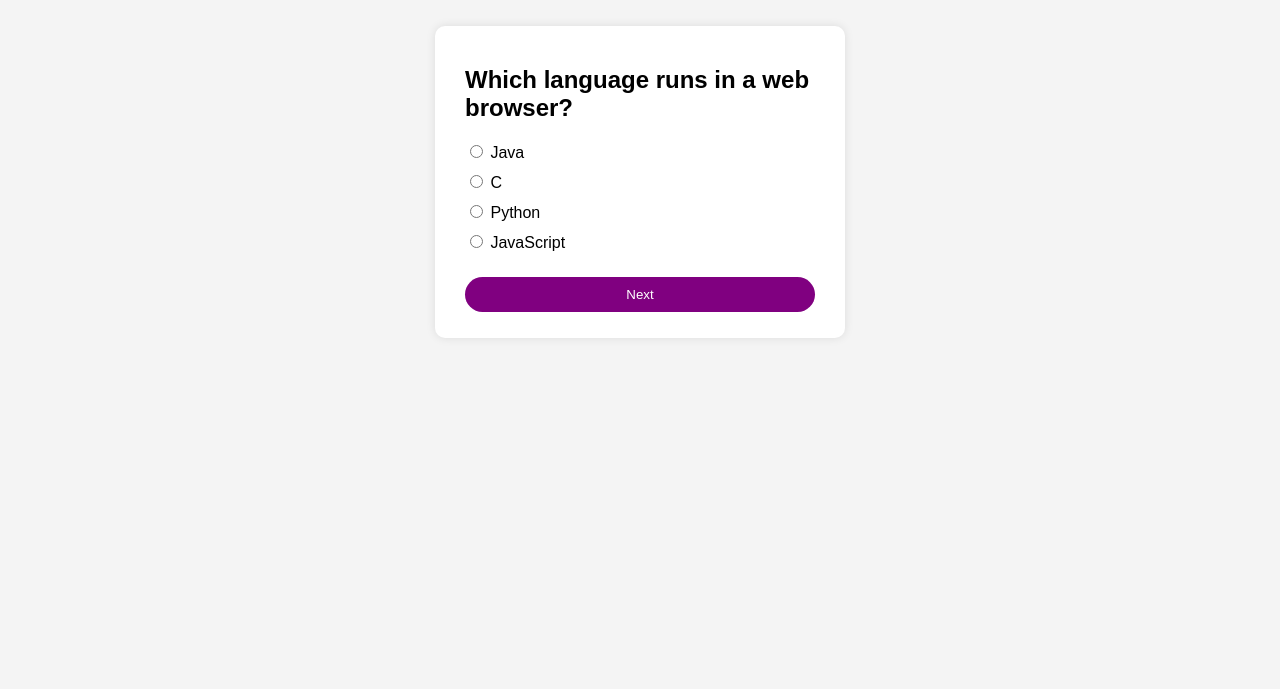
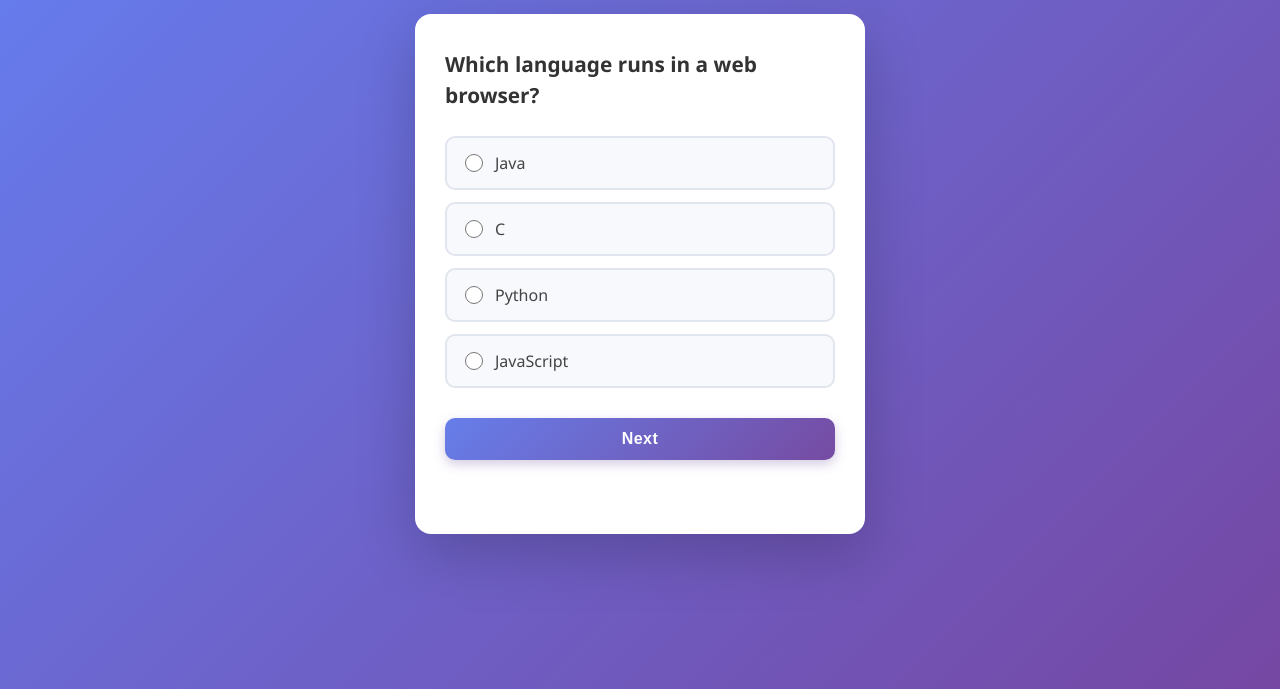
Before and after one commit to Praise18100/ngit_frontend_week_11, a plain HTML site: page index.html in a window 1280 px wide. Shown: the part 111-800 px from the top of the page. Drawn offline with Linux system fonts and the light colour scheme.

Commit message:
improved styling

```diff
--- a/style.css
+++ b/style.css
@@ -1,51 +1,162 @@
+* {
+  margin: 0;
+  padding: 0;
+  box-sizing: border-box;
+}
+
 body {
-  font-family: Arial, sans-serif;
-  background: #f4f4f4;
-  margin-top: 50px;
-  gap: 20px;
+  font-family: 'Segoe UI', sans-serif;
+  background: linear-gradient(135deg, #657ef0 0%, #7547a3 100%);
+  min-height: 100vh;
+  padding: 40px 20px;
+  display: flex;
+  flex-direction: column;
+  align-items: center;
 }
+
+.haeder-container {
+  text-align: center;
+  margin-bottom: 30px;
+}
+
 h1 {
-  margin-bottom: 20px;
-  display: flex;
-  justify-content: center;
+  color: #ffffff;
+  font-size: 2.5rem;
+  font-weight: 700;
+  letter-spacing: 1px;
+  text-shadow: 0 2px 4px rgba(0, 0, 0, 0.2);
 }
+
 #quiz {
   display: flex;
   justify-content: center;
-  margin-top: 50px;
+  width: 100%;
 }
-.quiz-container {
-  background: #fff;
-padding: 20px 30px 10px 30px;
-  width: 350px;
-  border-radius: 10px;
-  box-shadow: 0 0 10px rgba(0, 0, 0, 0.1);
+
+.quiz-container,
+#result {
+  background: #ffffff;
+  padding: 35px 30px;
+  width: 100%;
+  max-width: 450px;
+  border-radius: 16px;
+  box-shadow: 0 20px 60px rgba(0, 0, 0, 0.2);
+}
+
+#question,
+#scoreText {
+  color: #333;
+  font-size: 1.3rem;
+  margin-bottom: 25px;
+  line-height: 1.5;
+  font-weight: 600;
+}
+
+.options {
+  display: flex;
+  flex-direction: column;
+  gap: 12px;
+  margin-bottom: 20px;
 }
 
 .options label {
-  display: block;
-  margin: 10px 0;
+  display: flex;
+  align-items: center;
+  padding: 14px 18px;
+  background: #f8f9fc;
+  border: 2px solid #e1e5ee;
+  border-radius: 10px;
+  cursor: pointer;
+  transition: all 0.25s ease;
+  font-size: 1rem;
+  color: #444;
+  margin: 0;
+}
+
+.options label:hover {
+  background: #f0f2ff;
+  border-color: #7648a3;
+  transform: translateX(4px);
+}
+
+.options input {
+  margin-right: 12px;
+  accent-color: #784aa5;
+  cursor: pointer;
+  width: 18px;
+  height: 18px;
+}
+
+.options label:has(input[type="radio"]:checked) {
+  background: #ede7f6;
+  border-color: #7447a1;
+  font-weight: 600;
 }
 
 button {
-  padding: 10px;
+  padding: 12px;
   width: 100%;
-  margin-top: 15px;
+  margin-top: 10px;
   cursor: pointer;
-  border-radius: 20px;
+  border-radius: 10px;
   color: white;
   border: none;
-  background-color: purple;
+  background: linear-gradient(135deg, #667eea 0%, #764ba2 100%);
+  font-size: 1rem;
+  font-weight: 600;
+  letter-spacing: 0.5px;
+  transition: all 0.25s ease;
+  box-shadow: 0 4px 12px rgba(110, 75, 160, 0.3);
+}
+
+button:hover {
+  transform: translateY(-2px);
+  box-shadow: 0 6px 18px rgba(110, 75, 160, 0.45);
+}
+
+button:active {
+  transform: translateY(0);
+}
+
+#feedback {
+  margin-top: 15px;
+  text-align: center;
+  font-weight: 600;
+  font-size: 1rem;
+  min-height: 24px;
 }
 
 .correct {
-  color: green;
+  color: #2e7d32;
 }
 
 .incorrect {
-  color: red;
+  color: #c62828;
+}
+
+#result {
+  text-align: center;
+}
+
+#result h2 {
+  color: #7548a1;
+  font-size: 1.5rem;
+  margin-bottom: 20px;
 }
 
 .hidden {
   display: none;
 }
+
+@media (max-width: 480px) {
+  h1 {
+    font-size: 2rem;
+  }
+  .quiz-container,
+  #result {
+    padding: 25px 20px;
+  }
+  #question {
+    font-size: 1.15rem;
+  }
+}
```
